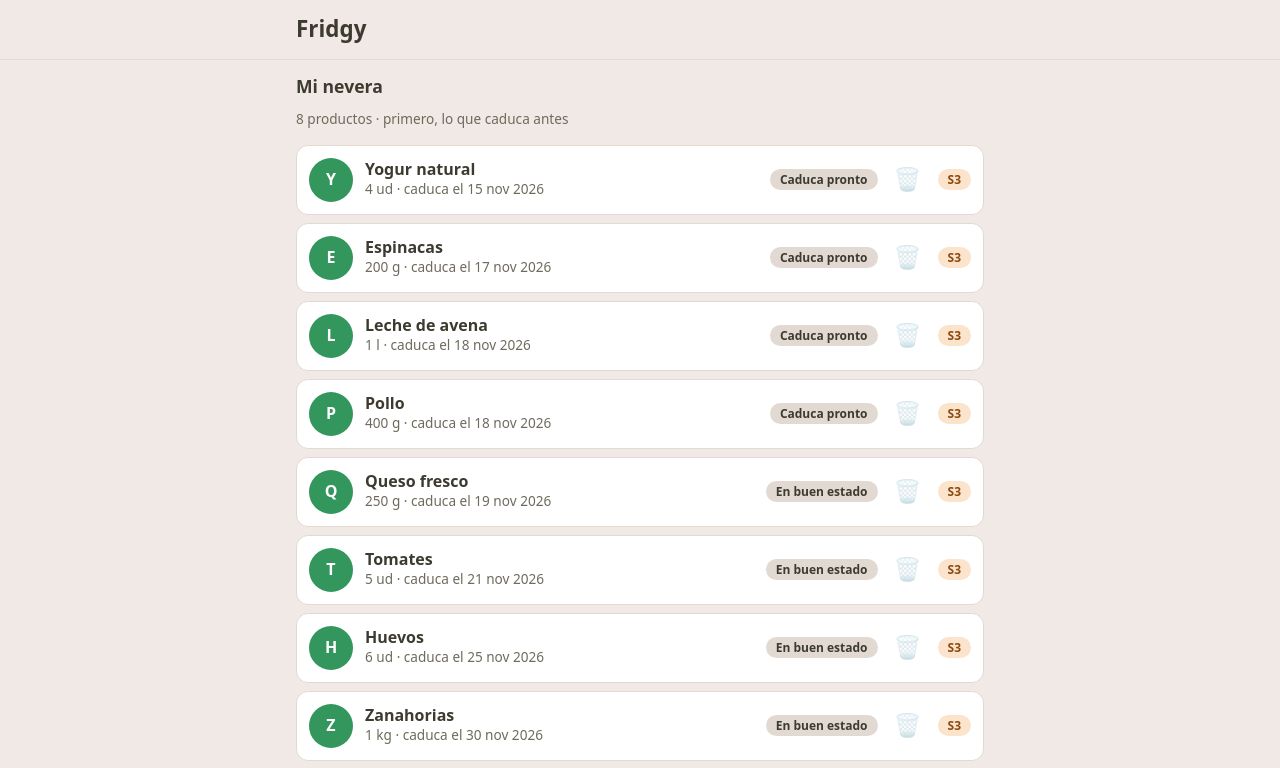
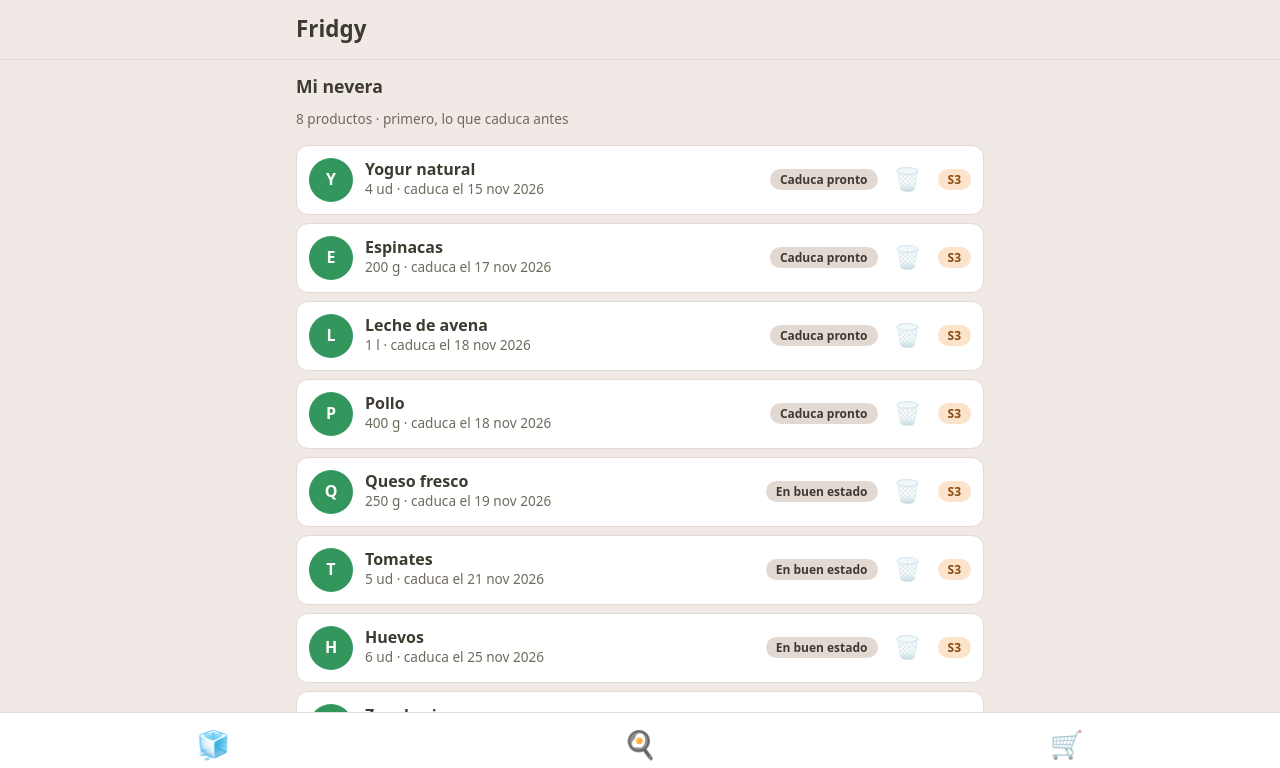
Before and after one commit to DAM-CITM-26/Fridgy, a React (Vite) app: page / in a window 1280 px wide. Shown: the top 768 px of the page. Built offline with nearby package versions, Linux system fonts and the light colour scheme.

Commit message:
chore: menu inferior

```diff
--- a/src/App.jsx
+++ b/src/App.jsx
@@ -1,13 +1,19 @@
-import Inicio from './pages/Inicio.jsx'
+
+import Inicio from './pages/Inicio.jsx';
+import MenuInferior from './components/MenuInferior.jsx';
+
 export default function App() {
   return (
     <>
       <header className="cabecera">
         <h1>Fridgy</h1>
       </header>
-      <main>
+
+      <main className="fridgy-contenido">
         <Inicio />
       </main>
+
+      <MenuInferior />
     </>
-  )
+  );
 }
--- /dev/null
+++ b/src/components/MenuInferior.jsx
@@ -0,0 +1,35 @@
+
+export default function MenuInferior() {
+  return (
+    <nav className="fridgy-menu" aria-label="Menú principal">
+      <button
+        type="button"
+        className="fridgy-menu-opcion activa"
+        aria-current="page"
+      >
+        <span className="fridgy-menu-icono">🧊</span>
+        <span>Mi nevera</span>
+      </button>
+
+      <button
+        type="button"
+        className="fridgy-menu-opcion"
+        disabled
+        title="Disponible en el Sprint 2"
+      >
+        <span className="fridgy-menu-icono">🍳</span>
+        <span>Recetas</span>
+      </button>
+
+      <button
+        type="button"
+        className="fridgy-menu-opcion"
+        disabled
+        title="Disponible en el Sprint 3"
+      >
+        <span className="fridgy-menu-icono">🛒</span>
+        <span>Compra</span>
+      </button>
+    </nav>
+  );
+}
--- a/src/index.css
+++ b/src/index.css
@@ -364,3 +364,54 @@ h1, h2, h3 { font-family: var(--fuente-titulos); }
 .alcance-s1 { border-color: #2E8F66; }
 .alcance-s2 { border-color: #6D5BD0; }
 .alcance-s3 { border-color: #C4791F; }
+
+
+/* MENÚ INFERIOR - FRIDGY */
+
+.fridgy-menu {
+  position: fixed;
+  bottom: 0;
+  left: 0;
+  width: 100%;
+  display: grid;
+  grid-template-columns: repeat(3, 1fr);
+  background-color: #ffffff;
+  border-top: 1px solid #e5ddd8;
+  z-index: 100;
+  padding-bottom: env(safe-area-inset-bottom);
+}
+
+.fridgy-menu-opcion {
+  display: flex;
+  flex-direction: column;
+  align-items: center;
+  justify-content: center;
+  gap: 6px;
+  padding: 15px 8px;
+  background: transparent;
+  border: none;
+  color: #77716c;
+  font-family: inherit;
+  font-size: 14px;
+  font-weight: 400;
+  cursor: pointer;
+}
+
+.fridgy-menu-icono {
+  font-size: 27px;
+  line-height: 1.2;
+}
+
+.fridgy-menu-opcion.activa {
+  color: #32965D;
+  font-weight: 700;
+}
+
+.fridgy-menu-opcion:disabled {
+  cursor: default;
+  opacity: 0.75;
+}
+
+.fridgy-contenido {
+  padding-bottom: 110px;
+}
```
Also changed, not shown: 1 other file (tests, documents, lock files or other folders).
